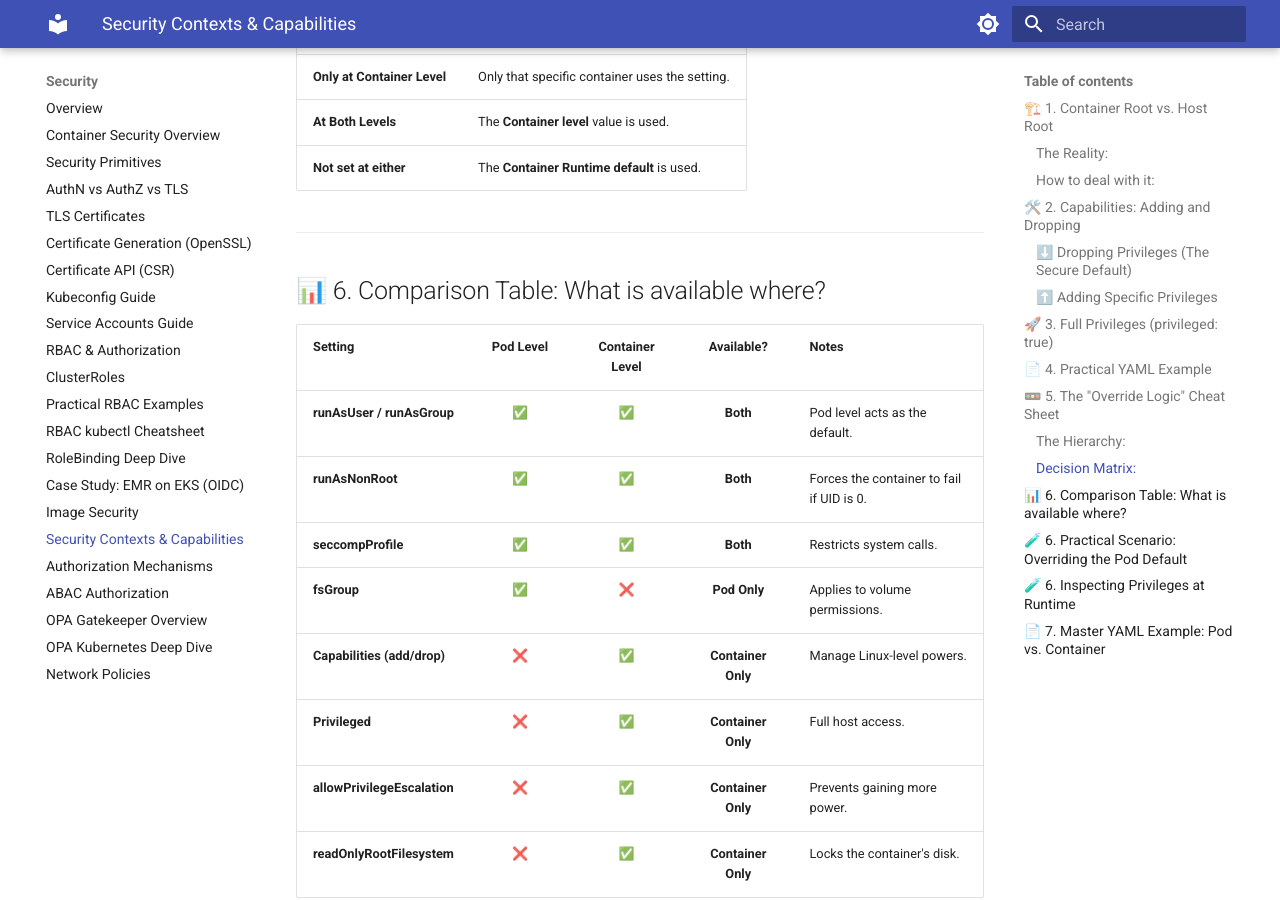
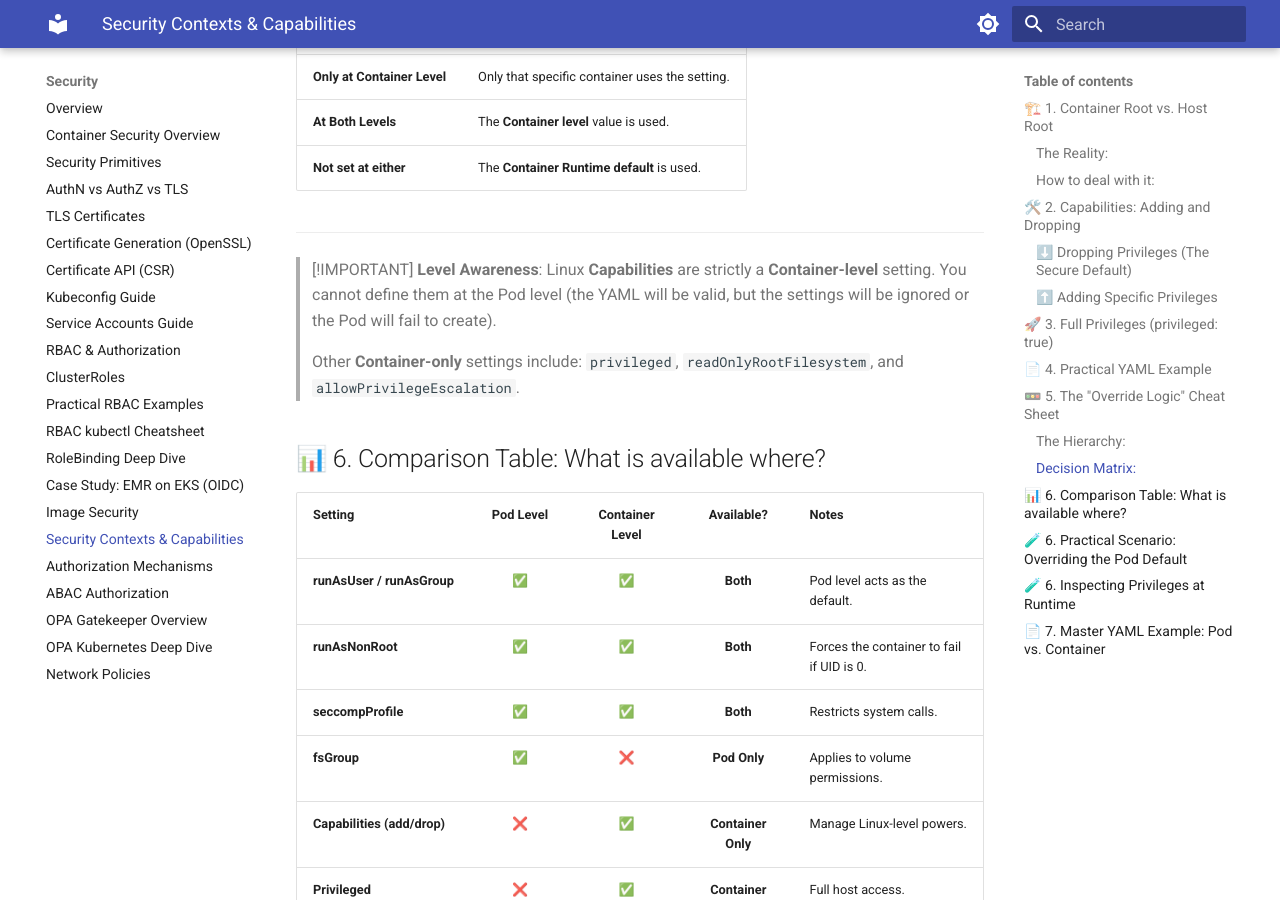
Before and after one commit to kvcenation5/cka-study-guide, an MkDocs documentation site: the page built from docs/security/security-contexts-capabilities.md, in a window 1280 px wide and 900 px high, scrolled down 2821 px. Built offline with MkDocs 1.6.1 and Material for MkDocs 9.7.7, drawn with Linux system fonts in a browser that asks for light colours.

Commit message:
Add explicit note about container-only security settings

```diff
--- a/docs/security/security-contexts-capabilities.md
+++ b/docs/security/security-contexts-capabilities.md
@@ -107,6 +107,11 @@ In Kubernetes, security settings behave like CSS: **The more specific setting wi
 
 ---
 
+> [!IMPORTANT]
+> **Level Awareness**: Linux **Capabilities** are strictly a **Container-level** setting. You cannot define them at the Pod level (the YAML will be valid, but the settings will be ignored or the Pod will fail to create).
+>
+> Other **Container-only** settings include: `privileged`, `readOnlyRootFilesystem`, and `allowPrivilegeEscalation`.
+
 ## 📊 6. Comparison Table: What is available where?
 
 | Setting | Pod Level | Container Level | Available? | Notes |
```
